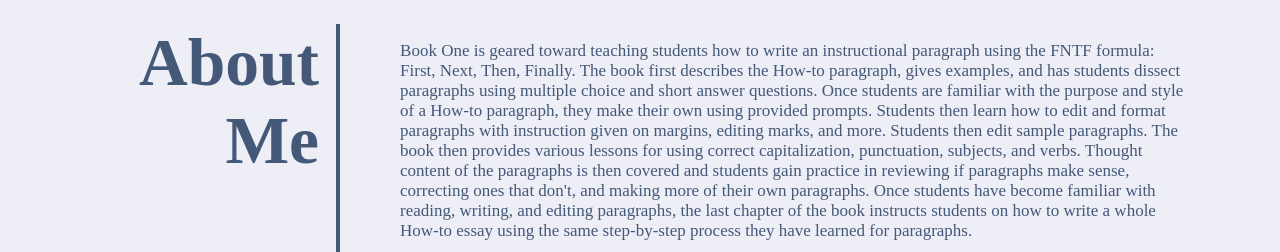
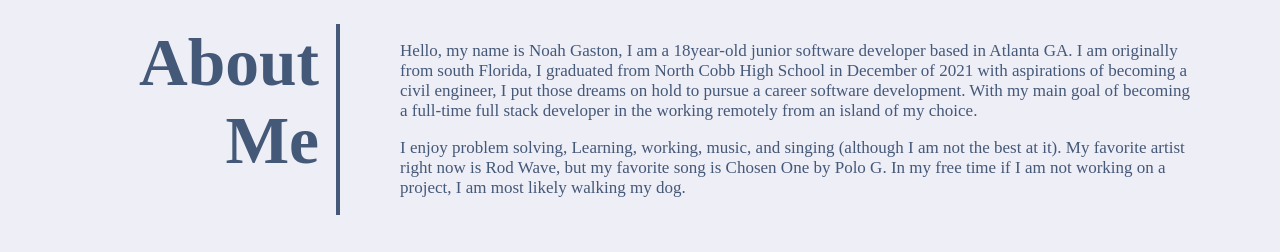
Before and after one commit to LILWill13/portfolio, a plain HTML site: page index.html in a window 1280 px wide. Shown: the part 395-647 px from the top of the page. Drawn offline with Linux system fonts and the light colour scheme; grey boxes are pictures that could not be loaded.

Commit message:
finised readme, css styling, and html

```diff
--- a/index.html
+++ b/index.html
@@ -7,56 +7,67 @@
     <title>Noah Gaston portfolio page</title>
     <link rel="stylesheet" href="./style.css">
 </head>
-
+<!-- all visiable content on webpage -->
 <body>
     <header>
             <h1>Noah Gaston</h1>
+            <!-- contains navbar -->
         <nav>
             <ul>
                 <li><a href="#about">About Me</a></li>
                 <li><a href="#work">Work</a></li>
                 <li><a href="#contact">Contact Me</a></li>
+                <!-- links resume pdf -->
                 <li><a href="./images/resume-1.pdf" target="_blank">Resume</a></li>
             </ul>
         </nav>
     </header>
+    <!-- decoration image -->
     <section id="topimg">
         <div>
             <img  src="./images/1.jpg" alt="Sign that says Atlanta">
         </div>
         <div>
+            <!-- text within img -->
             <p>Based In</p>
         </div>
     </section>
     <main>
-
-
+    <!-- about me section -->
         <section id="about">
             <div id="abody">
                 <h2>About Me</h2>
             </div>
             <div id="ap">
                 <p>
-                    Book One is geared toward teaching students how to write an instructional paragraph using the FNTF formula: First, Next, Then, Finally. The book first describes the How-to paragraph, gives examples, and has students dissect paragraphs using multiple choice and short answer questions. Once students are familiar with the purpose and style of a How-to paragraph, they make their own using provided prompts. Students then learn how to edit and format paragraphs with instruction given on margins, editing marks, and more. Students then edit sample paragraphs. The book then provides various lessons for using correct capitalization, punctuation, subjects, and verbs. Thought content of the paragraphs is then covered and students gain practice in reviewing if paragraphs make sense, correcting ones that don't, and making more of their own paragraphs. Once students have become familiar with reading, writing, and editing paragraphs, the last chapter of the book instructs students on how to write a whole How-to essay using the same step-by-step process they have learned for paragraphs.
+                    Hello, my name is Noah Gaston, I am a 18year-old junior software developer based in Atlanta GA. I am originally from south Florida, I graduated from North Cobb High School in December of 2021 with aspirations of becoming a civil engineer, I put those dreams on hold to pursue a career software development. With my main goal of becoming a full-time full stack developer in the working remotely from an island of my choice.
+                </p>
+                <p>
+                    I enjoy problem solving, Learning, working, music, and singing (although I am not the best at it). My favorite artist right now is Rod Wave, but my favorite song is Chosen One by Polo G. In my free time if I am not working on a project, I am most likely walking my dog.
                 </p>
             </div>
         </section>
 
-
+        <!-- work section -->
         <section id="work">
             <div id="workh">
                 <h3>Work</h3>
             </div>
+           <!-- images within work section -->
             <section id="workimgs">
+                 <!-- bigger image when in full screen -->
                 <div id="bigboy">
                     <img id="biggerimg" src="./images/2.jpg" alt="image2">
+                    <!-- text within bigger image that is clickable -->
                     <a href="#" target="_blank"><p>project</p></a>
                 </div>
-
+                <!-- smaller images when full screen -->
                 <section id="images">
+                    <!-- top row -->
                     <div id="top">
                         <div>
                             <img src="./images/3.jpg" alt="image3">
+                            <!-- text within smaller images that is clickable -->
                             <a href="#" target="_blank"><p class="imgtxt" id="imgtext1">project1</p></a>
                         </div>
                         <div>
@@ -64,6 +75,7 @@
                             <a href="#" target="_blank"><p class="imgtext" id="imgtext2">project2</p></a>
                         </div>
                     </div>
+                    <!-- bottom row -->
                     <div id="bottom">
                         <div class="right">
                             <img src="./images/5.jpg" alt="image5">
@@ -78,11 +90,12 @@
             </section>
         </section>
 
-
+        <!-- contact section -->
         <section id="contact">
             <div id="conbod">
                 <h3>Contact Me</h3>
             </div>
+            <!-- clickable contact links -->
             <div id="list">
                 <ul>
                     <li>954.669.3357</li>
--- a/style.css
+++ b/style.css
@@ -12,7 +12,7 @@ body {
     color: var(--blk);
     margin: 0%;
 }
-
+/* overall header body */
 header {
     display: flex;
     justify-content: space-between;
@@ -22,7 +22,7 @@ header {
     position: relative;
     padding: 15px 0px;
   }
-
+  /* name within header */
 header h1 {
     color: var(--gry);
     background-color: var(--lightblu);
@@ -30,7 +30,7 @@ header h1 {
     text-align: end;
 
 }
-
+/* navbar clickable links */
 nav a {
     color: var(--lightblu);
     text-decoration: underline 5px;
@@ -44,13 +44,14 @@ nav a {
 nav li {
     display: inline;
  }
-
+/* how links act when hovered over */
 nav a:hover {
     background-color: var(--lightblu);
     color: var(--gry);
-    text-decoration-color: var(--lightblu)
+    text-decoration-color: var(--lightblu);
+    cursor: pointer;
  }
-
+/* decoration image */
 #topimg{
      position: relative;
  }
@@ -59,7 +60,7 @@ nav a:hover {
     height: 15em;
     width: 100%;
 }
-
+/* text within decoration image */
 #topimg p {
     position: absolute;
     color: black;
@@ -72,7 +73,7 @@ nav a:hover {
     margin: 0;
     opacity: .5;
 }
-
+/* container main content */
 main {
     position: relative;
     width: 100%;
```
Also changed, not shown: 3 other files.
